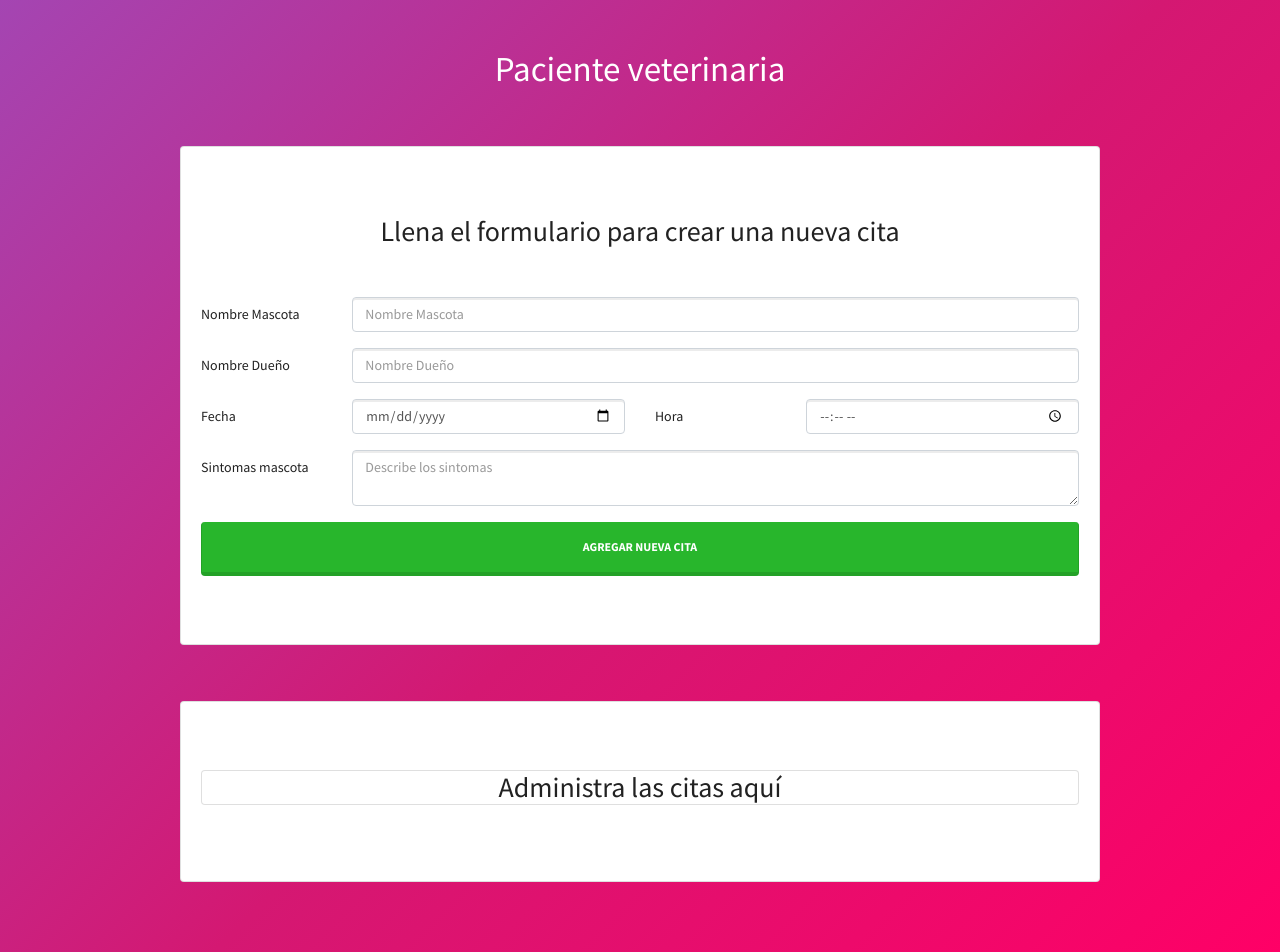
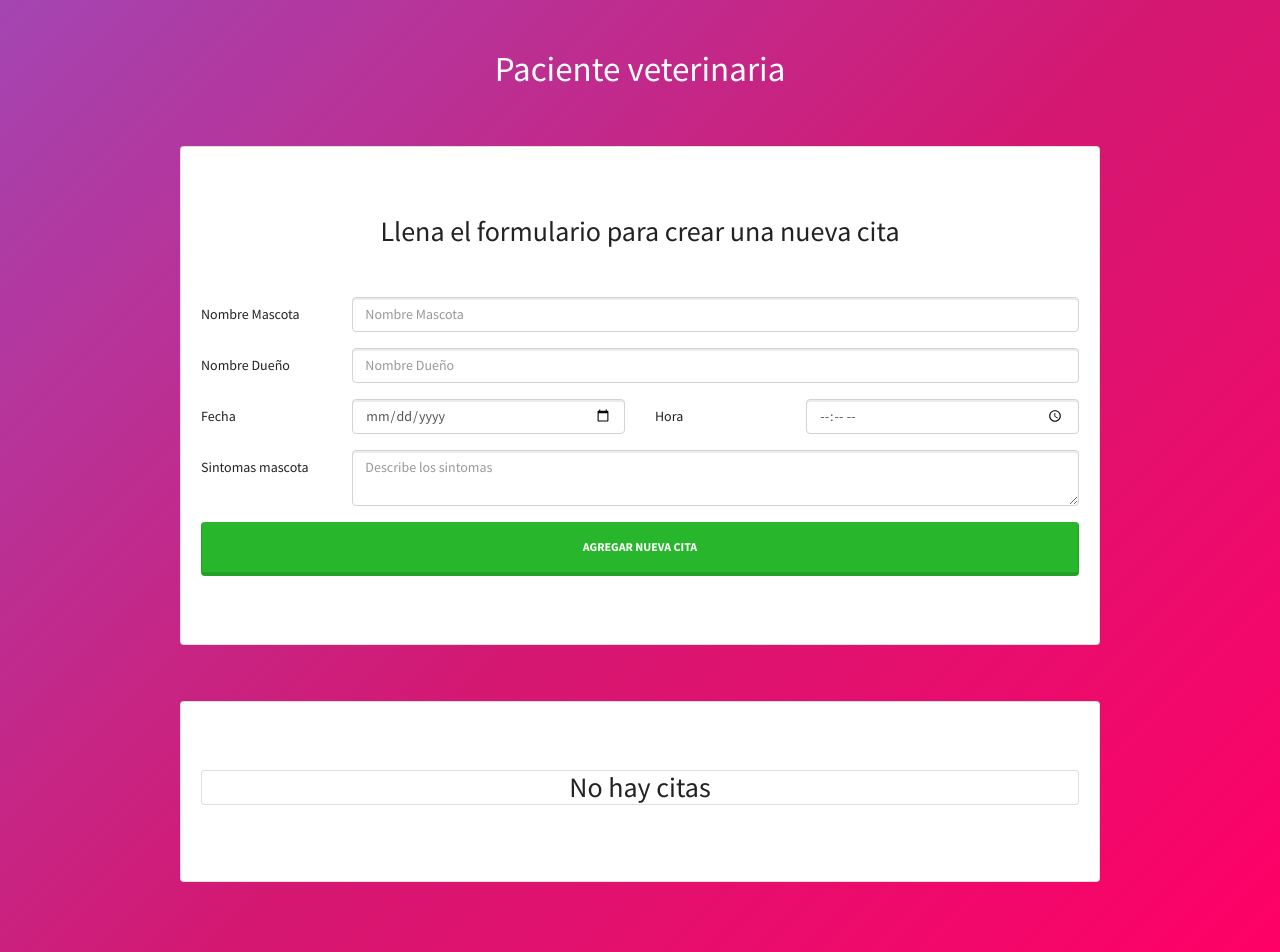
Before and after one commit to Larrygf02/veterinaria, a React (Create React App) app: page / in a window 1280 px wide. Shown: the top 952 px of the page. Built offline with nearby package versions, Linux system fonts and the light colour scheme.

Commit message:
Mostrando mensaje si no hay citas

```diff
--- a/src/components/ListaCitas.js
+++ b/src/components/ListaCitas.js
@@ -2,11 +2,13 @@
 import Cita from './Cita';
 import PropTypes from 'prop-types';
 
-const ListaCitas = ({citas, eliminarCita}) => (
+const ListaCitas = ({citas, eliminarCita}) => {
+    const mensaje = Object.keys(citas).length === 0 ? 'No hay citas' : 'Administra las citas aquí'
+    return (
         <div className="card mt-2 py-5">
             <div className="card-body">
                 <h2 className="card title text-center">
-                Administra las citas aquí
+                    { mensaje }
                 </h2>
                 <div className="lista-citas">
                     {citas.map(cita => (
@@ -19,6 +21,8 @@
             </div>
         </div>
     )
+}
+
 
 ListaCitas.propTypes = {
     citas: PropTypes.array.isRequired,
```
Lines whose indentation alone changed are shown as unchanged.
